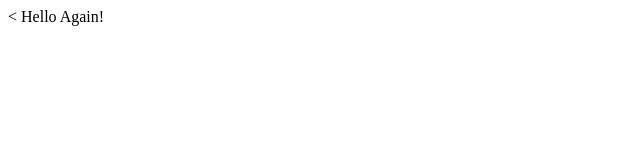
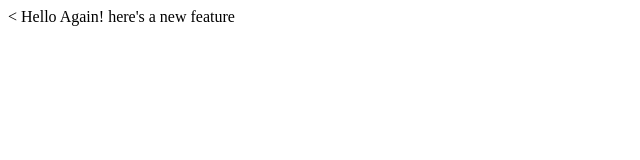
Before and after one commit to paulobrienmeza/lecture1, a plain HTML site: page index.html in a window 1280 px wide. Shown: the whole page, without its empty margins (0-640 px from the left). Drawn offline with Linux system fonts and the light colour scheme.

Commit message:
added another ;line

```diff
--- a/index.html
+++ b/index.html
@@ -9,6 +9,7 @@
 
 <body>
 Hello Again!
+here's a new feature
 </body>
 
 </html>
```
